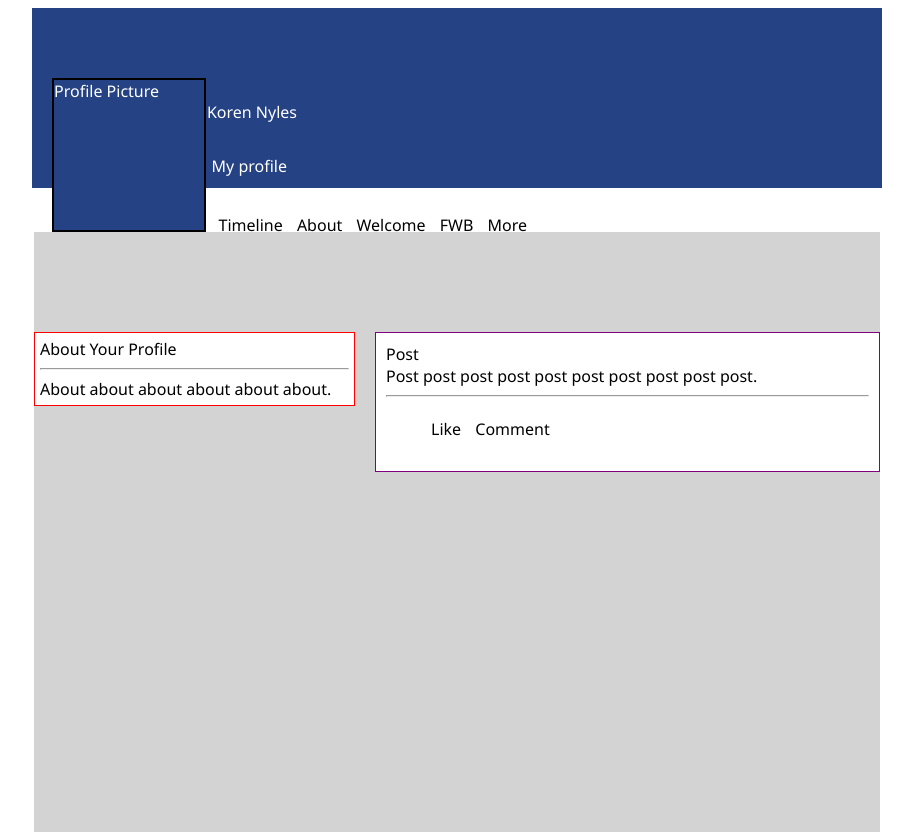
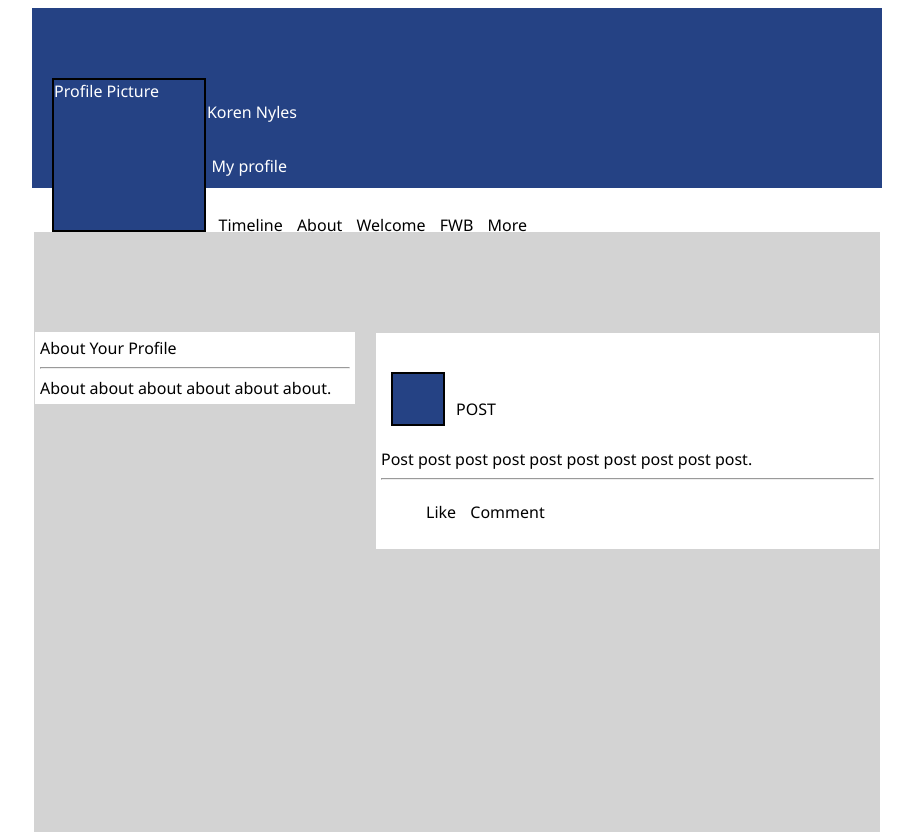
Before and after one commit to korenenyles/js-socialMediaMockup, a plain HTML site: page index.html in a window 1280 px wide. Shown: the whole page, without its empty margins (183-1096 px from the left). Drawn offline with Linux system fonts and the light colour scheme.

Commit message:
Adds More Style

```diff
--- a/css/style.css
+++ b/css/style.css
@@ -92,7 +92,7 @@ ul li a:hover{
 #about {
     padding: 5px;
     background-color: white;
-    border: 1px solid red;
+   margin-left: 1px;
 }
 
 
@@ -100,15 +100,36 @@ ul li a:hover{
 
 
 #post {
-    border: 1px solid purple;
+    border: 1px solid lightgrey;
     background-color: white;
-    padding: 10px;
+    padding: 5px;
+
 }
 
-.row{
+#postname{
+
+    position: relative;
+    padding-top: 10px;
+    padding-left: 75px;
+    width: 50px;
+    top: 50px;
 
 
 }
+#proPic{
+    background-color: #254284;
+    border: 2px solid black;
+    width: 50px;
+    height: 50px;
+    margin-top: 2px;
+    margin-left: 10px;
+    position: relative;
+
+
+
+}
+
+
 
 .columnLeft {
     float: left;
--- a/index.html
+++ b/index.html
@@ -32,7 +32,7 @@
         <section id= "about">About Your Profile<hr>
         About about about about about about.</section>
         </div>
-        <div class="columnRight"><section id="post">Post
+        <div class="columnRight"><section id="post"><div id= postname>POST</div><div id = "proPic"></div>
             <br>
         Post post post post post post post post post post.<hr>
         <nav role="navigation">
```
